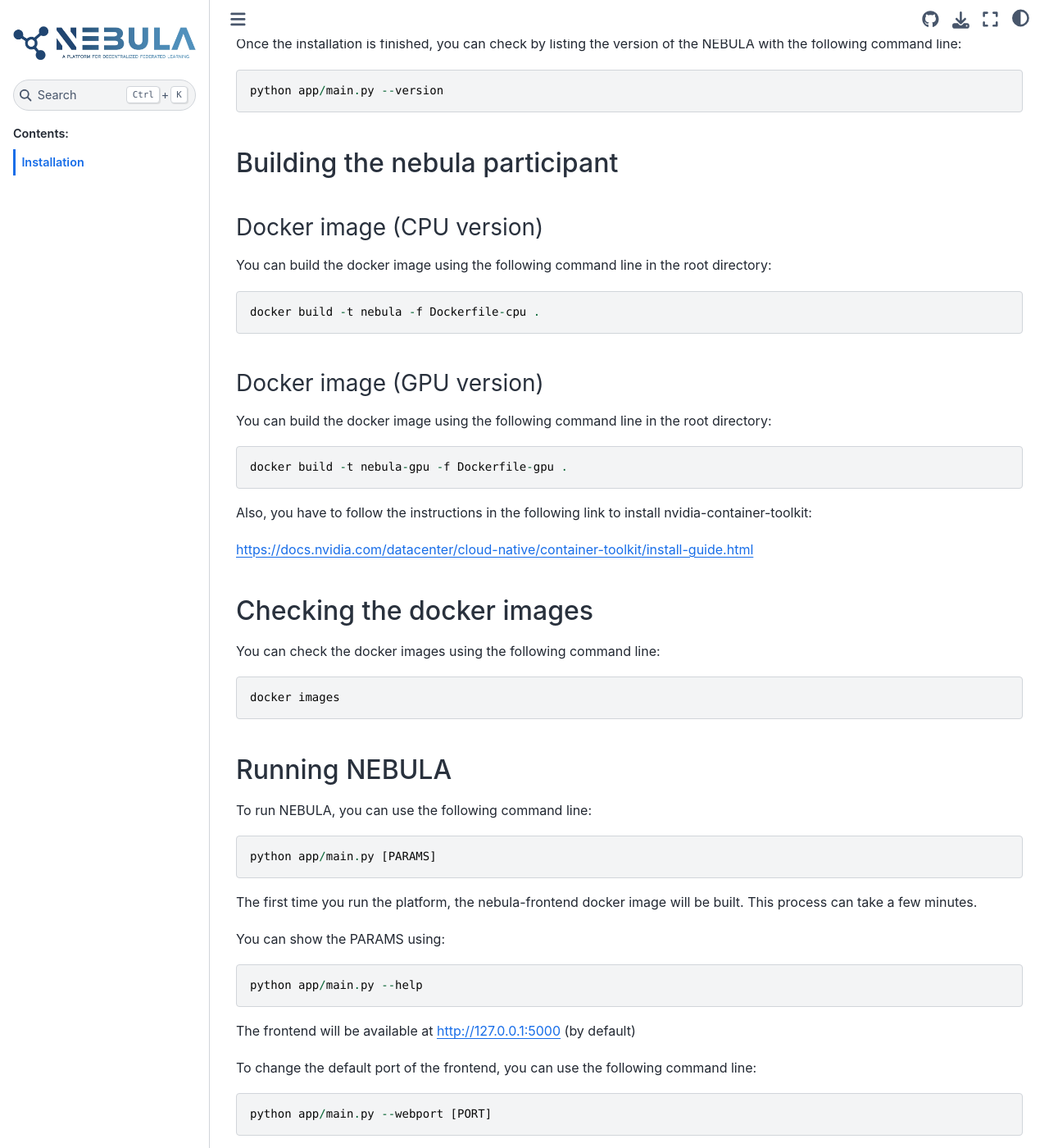
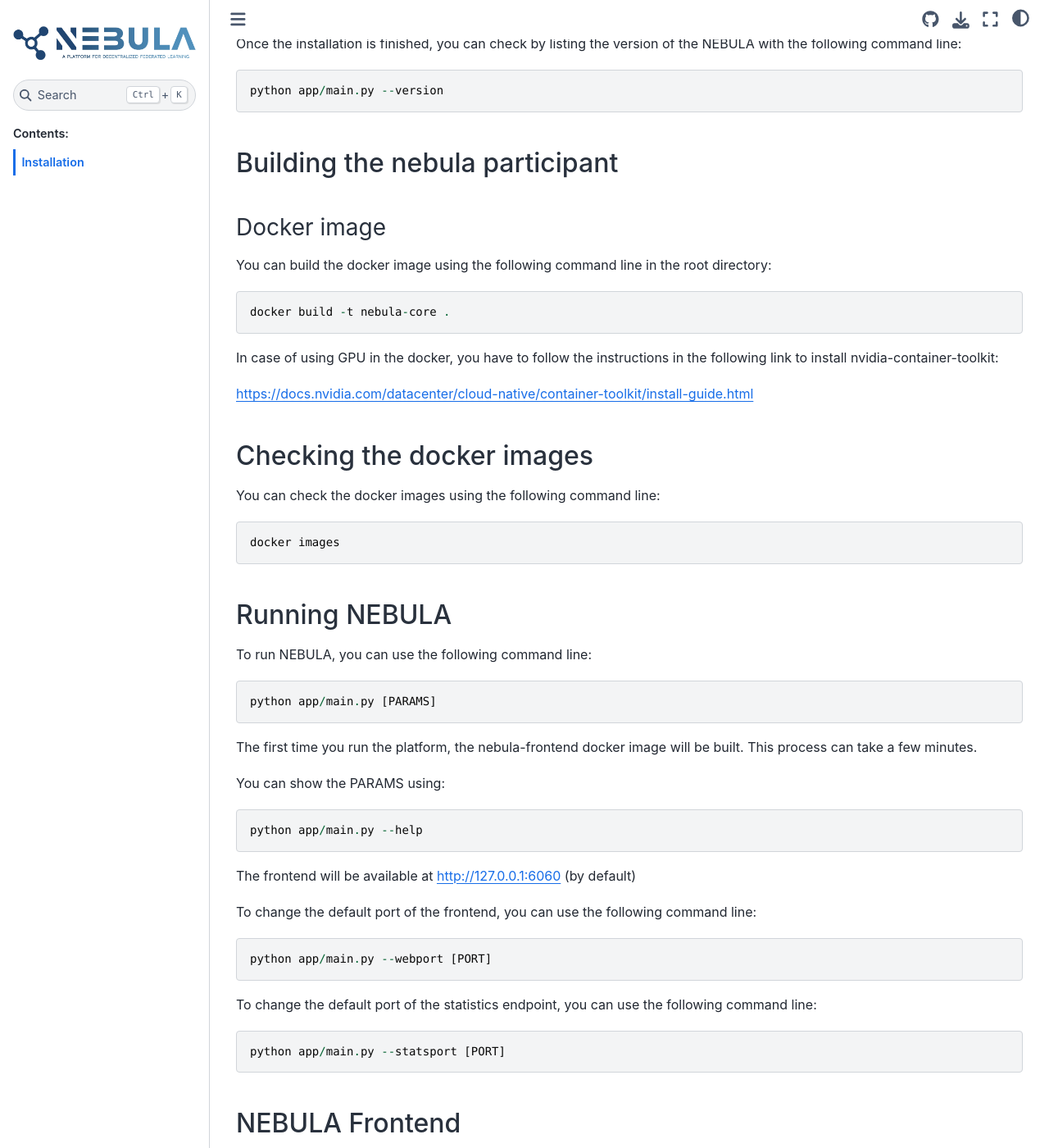
Before and after one commit to enriquetomasmb/nebula, a Sphinx documentation site: the page built from docs/installation.rst, in a window 1280 px wide and 1400 px high, scrolled down 2311 px. Shown: the whole window at 82% size. Built offline with Sphinx 7.4.7 and the Sphinx Book theme 1.1.4, drawn with Linux system fonts in a browser that asks for light colours; pages that are not in the unit, such as notebooks, are missing from menus; some of the changed text lies outside the part shown.

Commit message:
🚀 NEBULA 1.0.0

```diff
--- a/docs/installation.rst
+++ b/docs/installation.rst
@@ -97,19 +97,13 @@ by listing the version of the NEBULA with the following command line::
 Building the nebula participant
 ====================================
 
-Docker image (CPU version)
+Docker image
 -------------------------
 You can build the docker image using the following command line in the root directory::
 
-    docker build -t nebula -f Dockerfile-cpu .
+    docker build -t nebula-core .
 
-Docker image (GPU version)
--------------------------
-You can build the docker image using the following command line in the root directory::
-
-    docker build -t nebula-gpu -f Dockerfile-gpu .
-
-Also, you have to follow the instructions in the following link to install nvidia-container-toolkit::
+In case of using GPU in the docker, you have to follow the instructions in the following link to install nvidia-container-toolkit::
 
 https://docs.nvidia.com/datacenter/cloud-native/container-toolkit/install-guide.html
 
@@ -131,11 +125,12 @@ You can show the PARAMS using::
 
     python app/main.py --help
 
-The frontend will be available at http://127.0.0.1:5000 (by default)
+The frontend will be available at http://127.0.0.1:6060 (by default)
 
 To change the default port of the frontend, you can use the following command line::
 
     python app/main.py --webport [PORT]
+
 To change the default port of the statistics endpoint, you can use the following command line::
 
     python app/main.py --statsport [PORT]
@@ -206,3 +201,7 @@ Solution: Start the docker daemon
 If frontend is not working, restart docker daemon
 
     sudo systemctl restart docker
+
+===================================
+
+If the frontend is not working, check the logs in app/logs/server.log
```
Also changed, not shown: 1 other file.
